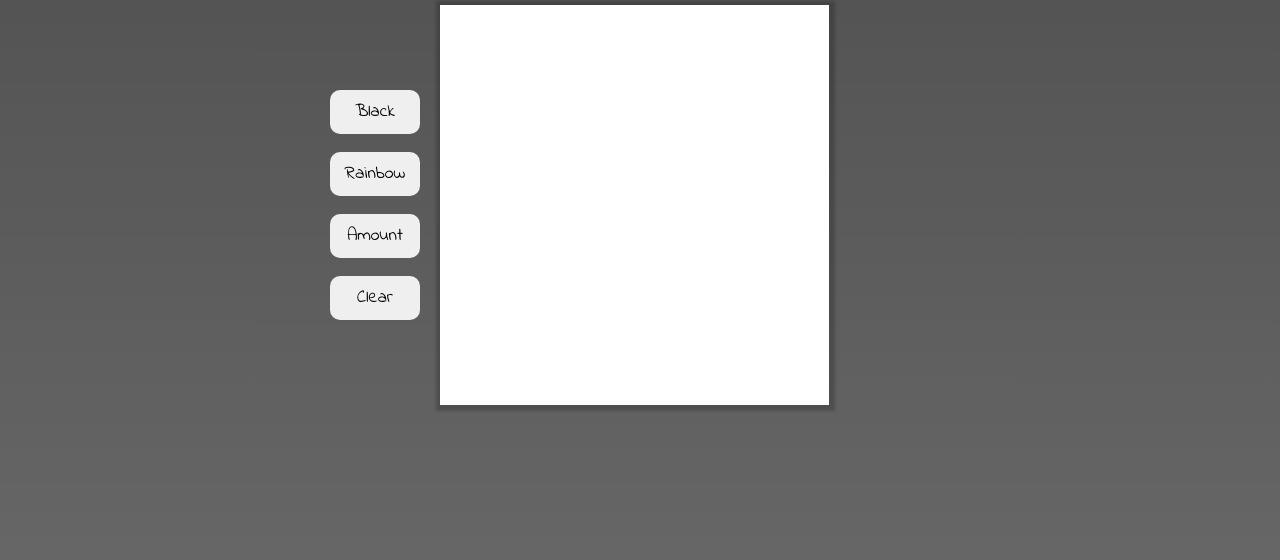
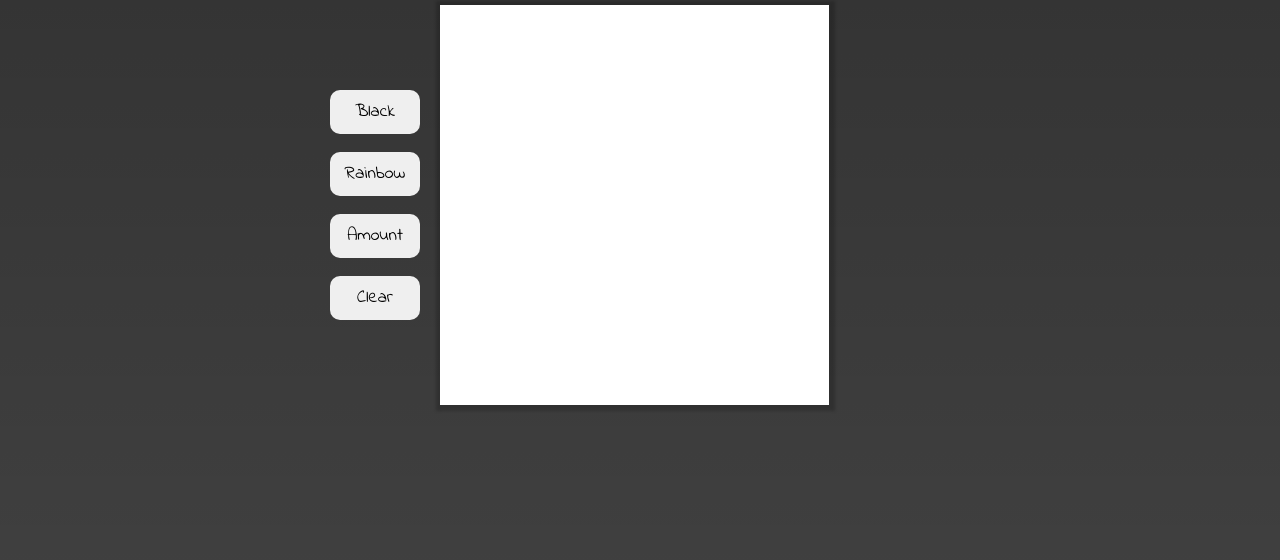
Before and after one commit to Ryan-Tru/etch-a-sketch, a plain HTML site: page index.html in a window 1280 px wide. Shown: the part 240-800 px from the top of the page. Drawn offline with Linux system fonts and the light colour scheme; the site is published under a folder, as on GitHub Pages, so addresses that start at the root find nothing.

Commit message:
edited css file

```diff
--- a/css/styles.css
+++ b/css/styles.css
@@ -1,4 +1,3 @@
-@import url('https://fonts.googleapis.com/css2?family=Lato&display=swap');
 @import url('https://fonts.googleapis.com/css2?family=Indie+Flower&display=swap');
 
 :root {
@@ -17,12 +16,11 @@ body {
     align-items: center;
     height: 100vh;
     margin: 0;
-    font-family: 'Lato', sans-serif;
-    background:linear-gradient(0deg, rgba(0, 0, 0, 0.6), rgba(0, 0, 0, 0.7)), url('/background.jpg');
+    font-family: 'Indie Flower', cursive;
+    background:linear-gradient(0deg, rgba(0, 0, 0, 0.6), rgba(0, 0, 0, 0.7)), url('../background.jpg');
 }
 
 .heading {
-    font-family: 'Indie Flower', cursive;
     color: rgb(255, 255, 255);
 }
 
```
